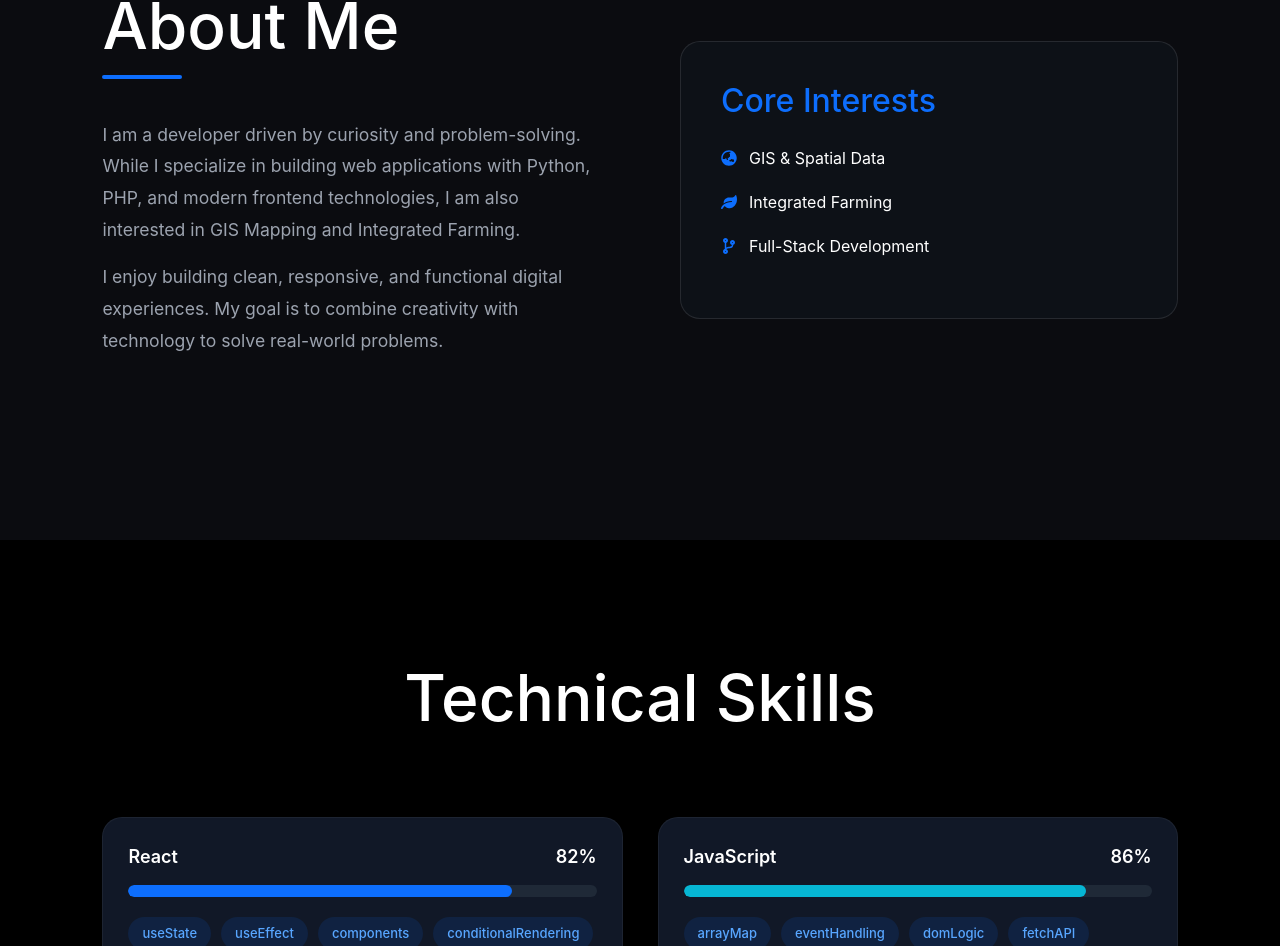
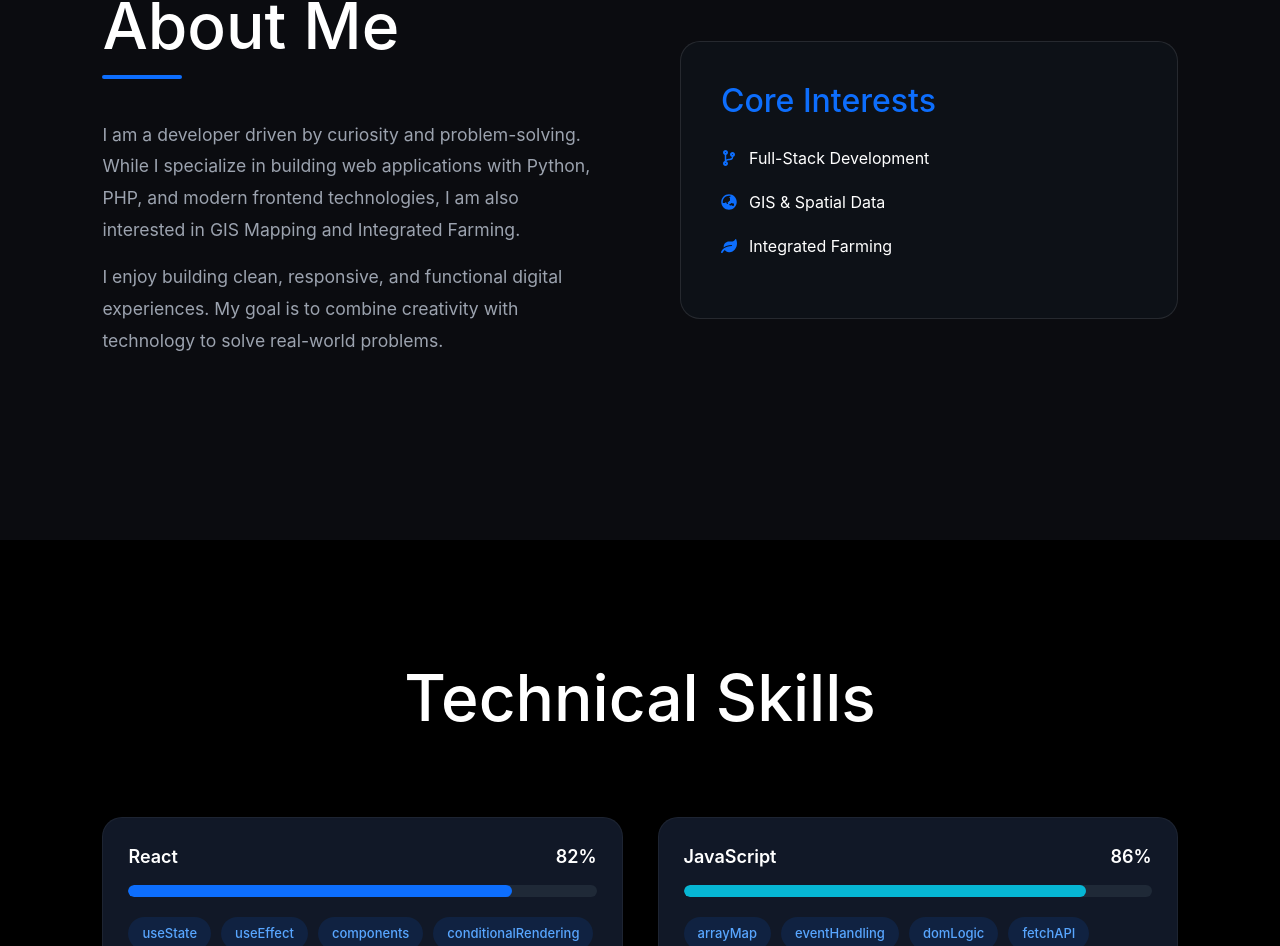
Before and after one commit to sanath2003git/portfolio-react, a React (Vite) app: page / in a window 1280 px wide. Shown: the part 900-1846 px from the top of the page. Built offline with nearby package versions, Linux system fonts and the light colour scheme.

Commit message:
Update About.jsx

```diff
--- a/src/components/About.jsx
+++ b/src/components/About.jsx
@@ -52,6 +52,11 @@ function About() {
           <ul>
 
             <li>
+              <FaCodeBranch className="interest-icon" />
+              Full-Stack Development
+            </li>
+
+            <li>
               <FaGlobeAsia className="interest-icon" />
               GIS & Spatial Data
             </li>
@@ -60,12 +65,6 @@ function About() {
               <FaLeaf className="interest-icon" />
               Integrated Farming
             </li>
-
-            <li>
-              <FaCodeBranch className="interest-icon" />
-              Full-Stack Development
-            </li>
-
 
           </ul>
 
```
